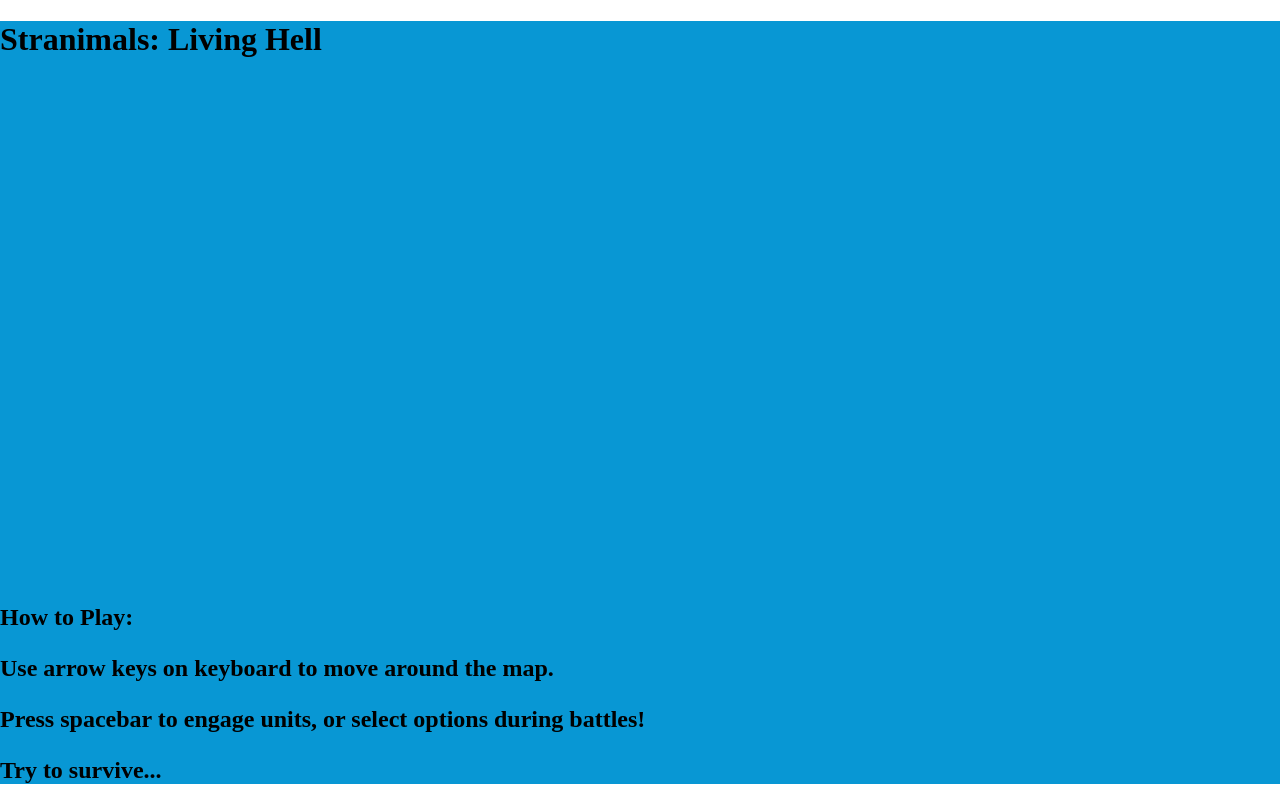
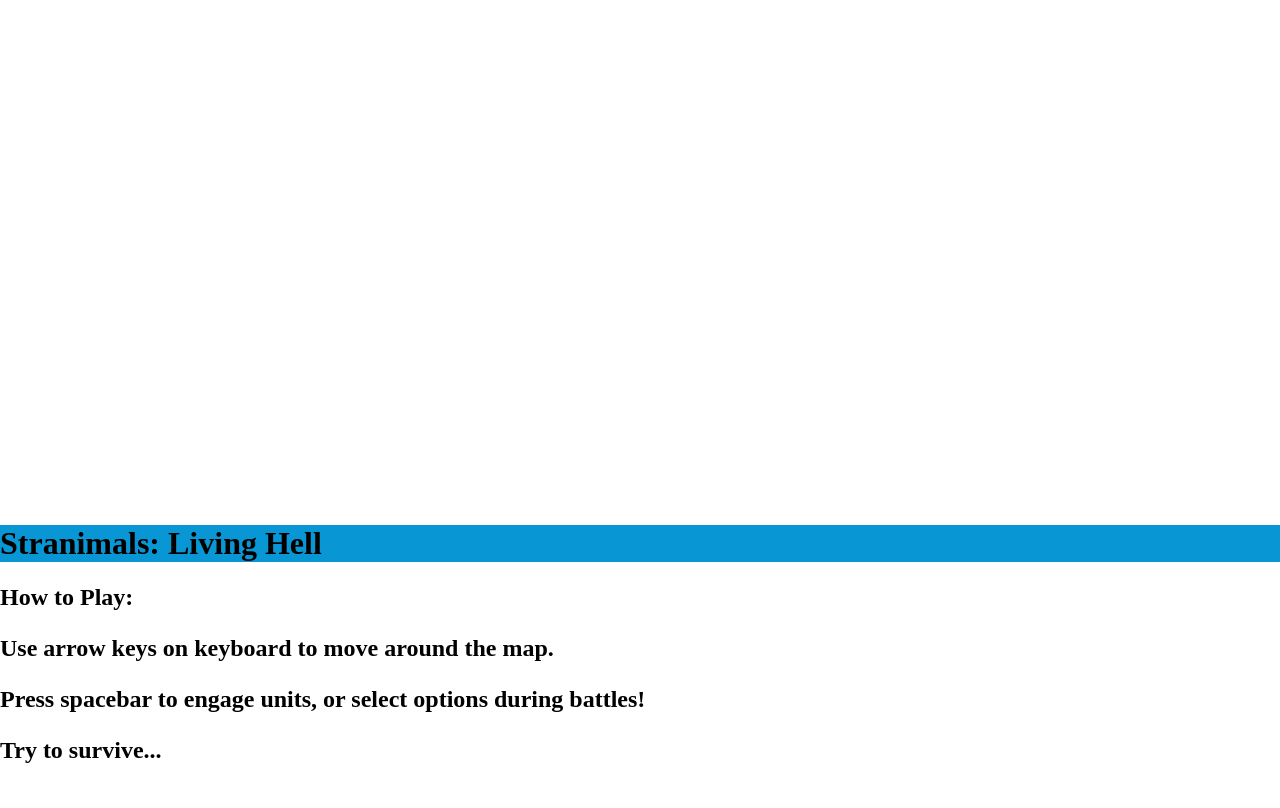
Before and after one commit to Crifology/StranimalsGame, a website: page index.html in a window 1280 px wide. Drawn offline with Linux system fonts and the light colour scheme; a script that the page names is missing.

Commit message:
Trying this...

```diff
--- a/index.html
+++ b/index.html
@@ -5,16 +5,15 @@
         <title style="font-family: Georgia, 'Times New Roman', Times, serif; text-align: center; font-size: 2rem; border: 2px; margin: 10px; padding: 20px 20px;">Stranimals: Living Hell</title>
     </head>
     <body style="width: 100%; height: 100%; margin: 0px;">
-        <div id="wrapper" class="main-wrapper" style="background-color: rgb(8, 151, 212);">
-            <div class="header" id="header">
-                <h1 itemprop="name" class="game_title">Stranimals: Living Hell</h1>
-            </div>
         <div class="game_frame" data-width="896" style="width: 896px; height: 504px">
                 <script type="module" src="https://unpkg.com/kaboom@3000.0.0-beta.2/dist/kaboom.js"></script>
                 <script src="assetLoader.js"></script>
                 <script src="scenes/world.js"></script>
                 <script src="scenes/battle.js"></script>
                 <script type="module" src="main.js"></script>
+        </div>
+        <div class="header" style="background-color: rgb(8, 151, 212);">
+            <h1 itemprop="name" class="game_title">Stranimals: Living Hell</h1>
         </div>
         <div class="instructions_wrapper">
             <h2>How to Play:
@@ -23,6 +22,5 @@
                 <p>Try to survive...</p>
             </h2>
         </div>
-        </div>
     </body>
 </html>
```
Lines whose indentation alone changed are shown as unchanged.
